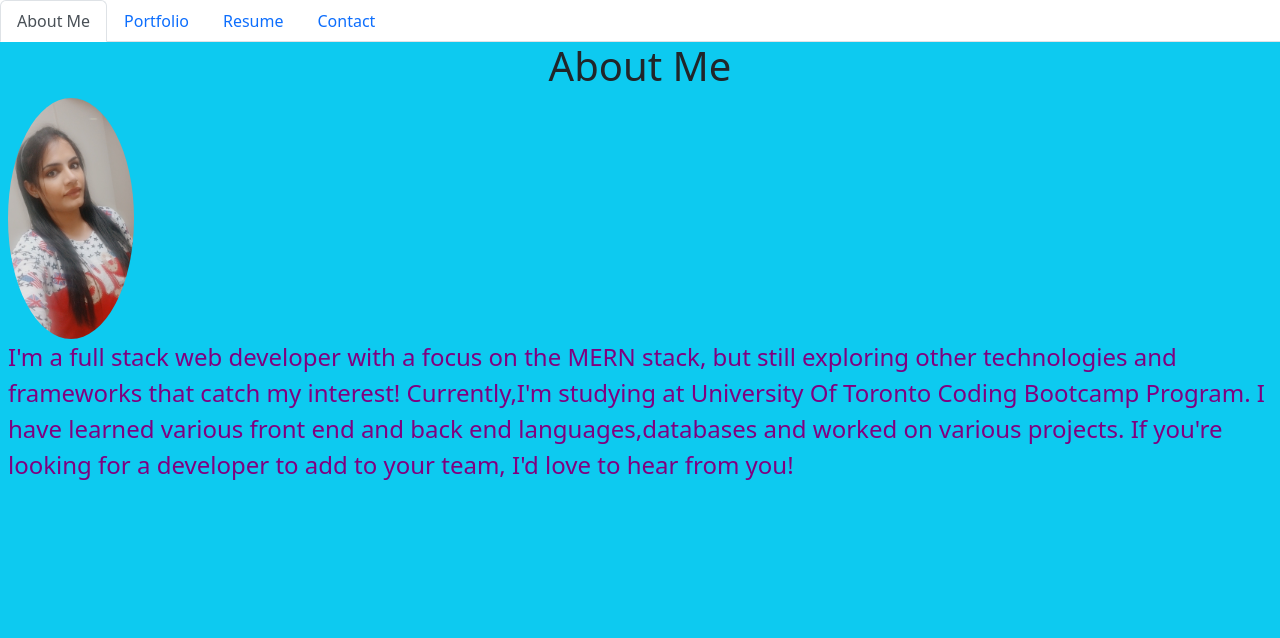
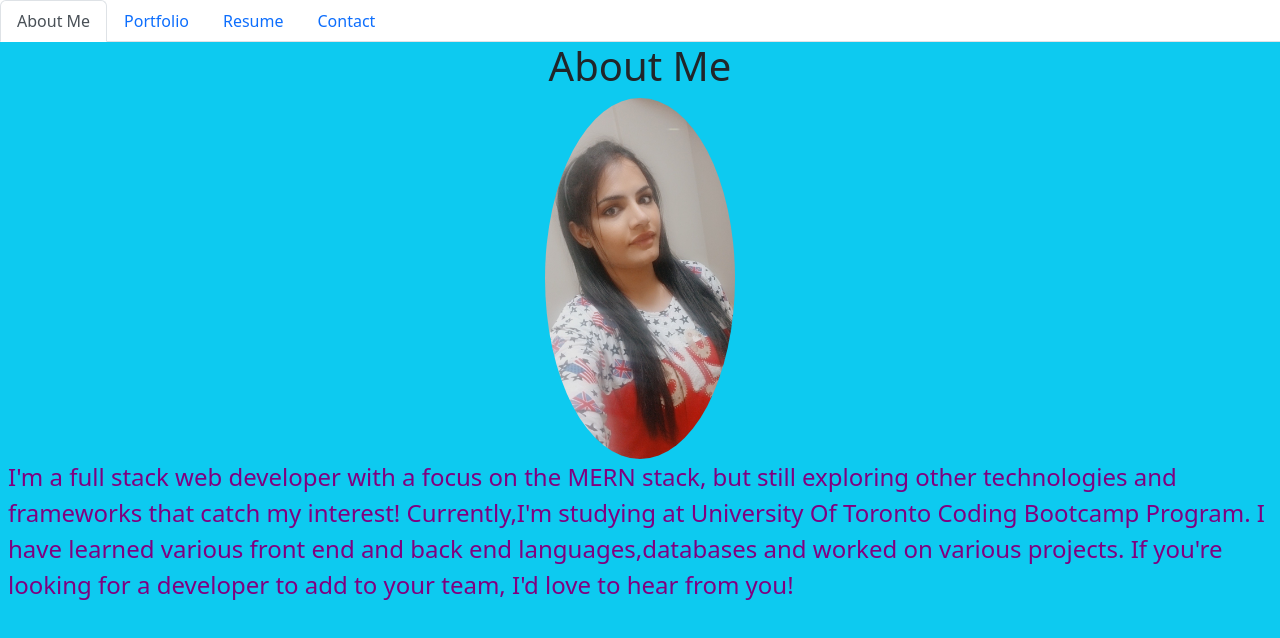
Before and after one commit to HarmanBoparai/React-Portfolio, a React (Create React App) app: page / in a window 1280 px wide. Shown: the top 638 px of the page. Built offline with nearby package versions, Linux system fonts and the light colour scheme; the HTML template or start-up script is replaced by a standard one.

Commit message:
centered the image in the about me page

```diff
--- a/src/components/pages/AboutMe.js
+++ b/src/components/pages/AboutMe.js
@@ -8,8 +8,8 @@ export default function AboutMe() {
       <img
         src={avatar}
         alt="profile_picture"
-        className="rounded-circle img-center"
-        width="10%"/>
+        className=" mx-auto d-block rounded-circle img-center"
+        width="15%"/>
       <section>
       <p id="about_me_para">
        I'm a full stack web developer with a focus on the MERN stack,
```
